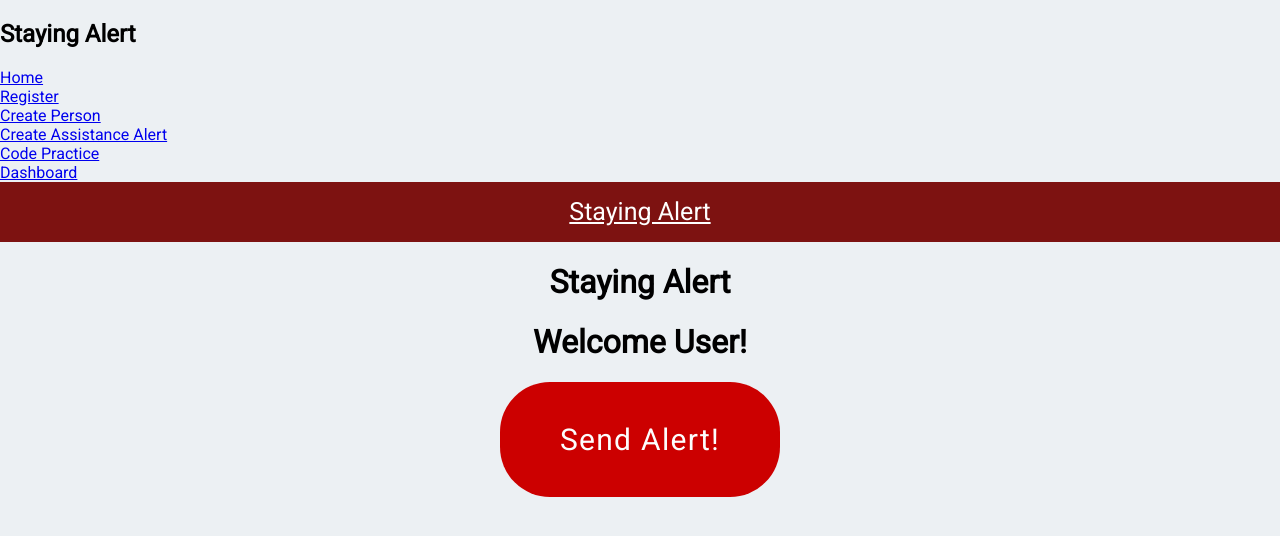
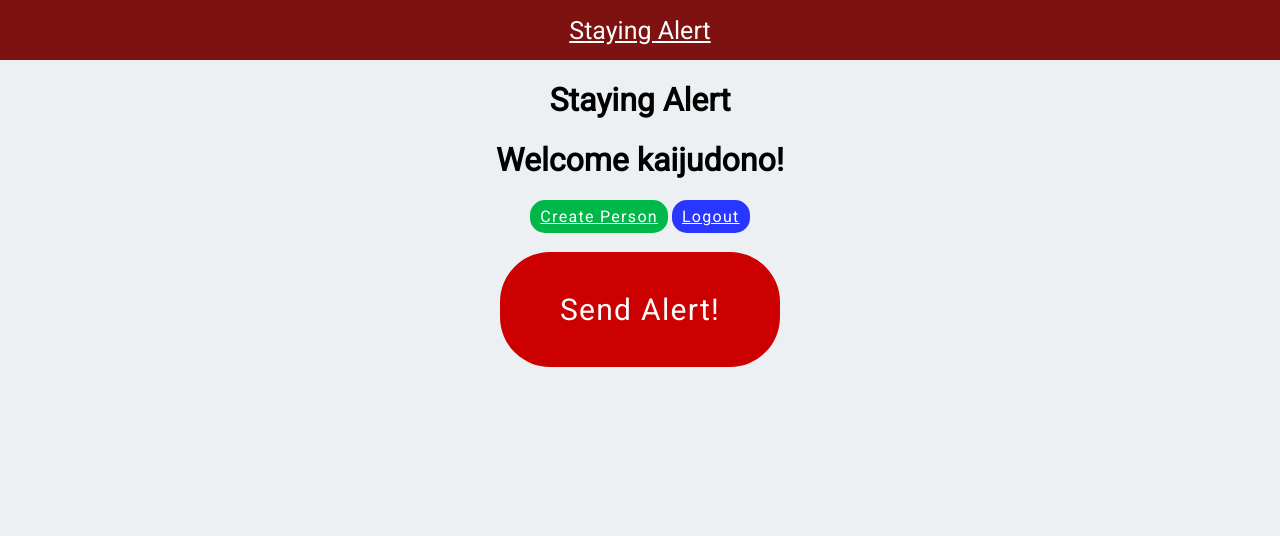
Before and after one commit to uC-Manny/ku_fs_q4_2021_fp_staying_alert, a React (Create React App) app in the folder client/: page /logged_in in a window 1280 px wide. Shown: the top 536 px of the page. Built offline with nearby package versions, Linux system fonts and the light colour scheme.

Commit message:
some final changes for woring demo

```diff
--- a/client/src/App.js
+++ b/client/src/App.js
@@ -14,7 +14,7 @@ function App() {
   return (
     <>
       <Router>
-        <Navbar />
+        {/* <Navbar /> */}
         <Header />
         <div className="App">
           <div>
--- a/client/src/components/forms/CreatePersonForm.jsx
+++ b/client/src/components/forms/CreatePersonForm.jsx
@@ -44,6 +44,11 @@ export default function CreatePersonForm() {
 
   const createRouteChange = cancelRouteChange;
 
+  const addPersonEnd = () => {
+    let path = "/logged_in";
+    history.push(path);
+  };
+
   async function addPerson(event) {
     // event.preventDefault();
     console.log("FE: Add Person Called!!!");
@@ -69,6 +74,8 @@ export default function CreatePersonForm() {
   }
 
   return (
+    <>
+      <Button></Button>
       <Formik
         initialValues={{
           first_name: "",
@@ -132,7 +139,15 @@ export default function CreatePersonForm() {
           >
             Cancel
           </Button>
+          <Button
+            buttonSize="btn-md"
+            buttonStyle="btn-info"
+            onClick={addPersonEnd}
+          >
+            Dashboard
+          </Button>
         </Form>
       </Formik>
+    </>
   );
 }
--- a/client/src/components/pages/DashboardPage.jsx
+++ b/client/src/components/pages/DashboardPage.jsx
@@ -1,10 +1,35 @@
 import Button from "../buttons/Button";
+import { Link } from "react-router-dom";
 
 export default function DashboardPage() {
   return (
     <>
       <div className="dashboard">
-        <h1>Welcome User!</h1>
+        <h1>Welcome kaijudono!</h1>
+
+        <Button buttonStyle="btn-success">
+          <Link
+            style={{
+              color: "white",
+            }}
+            to="/create_person"
+          >
+            Create Person
+          </Link>
+        </Button>
+        {"  "}
+        <Button>
+          <Link
+            style={{
+              color: "white",
+            }}
+            to="/"
+          >
+            Logout
+          </Link>
+        </Button>
+        <br />
+        <br />
         <Button
           onClick={() => {
             alert("Alert sent to every person in your list!");
```
Lines whose indentation alone changed are shown as unchanged.
